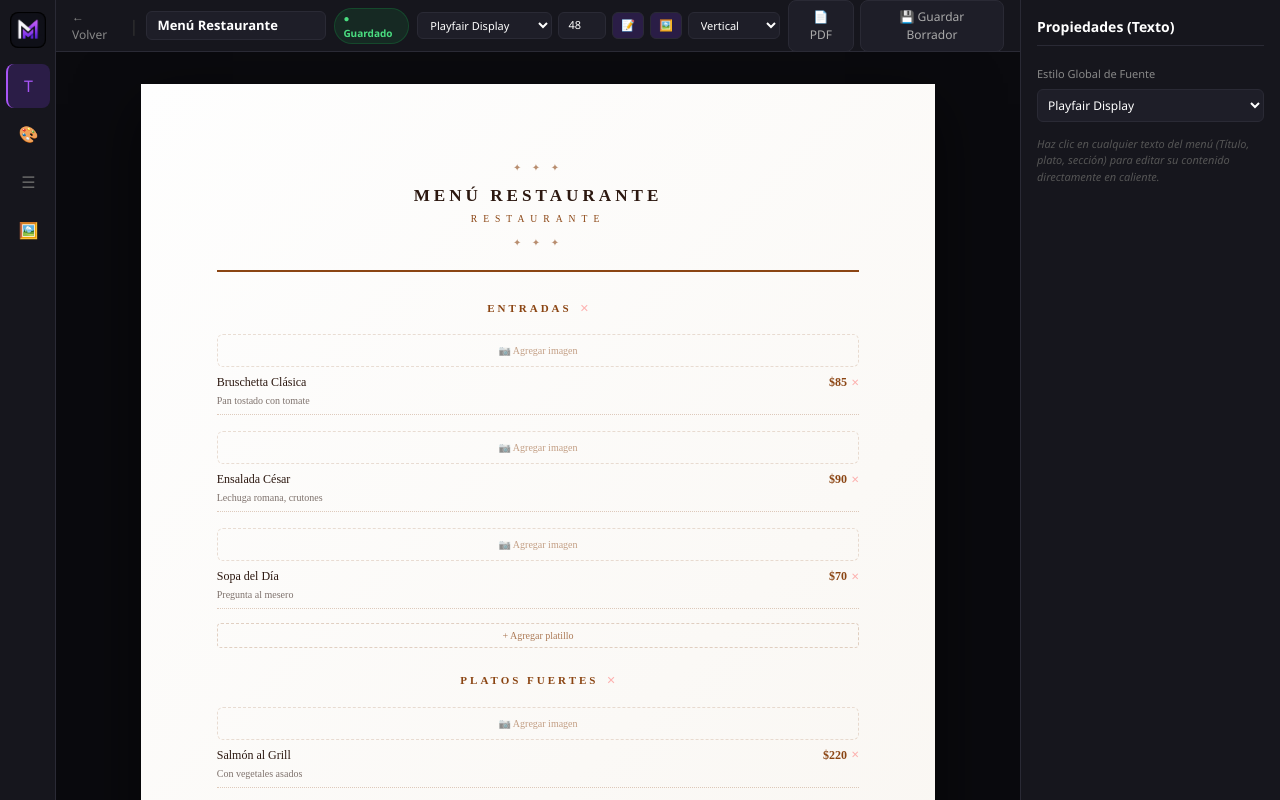
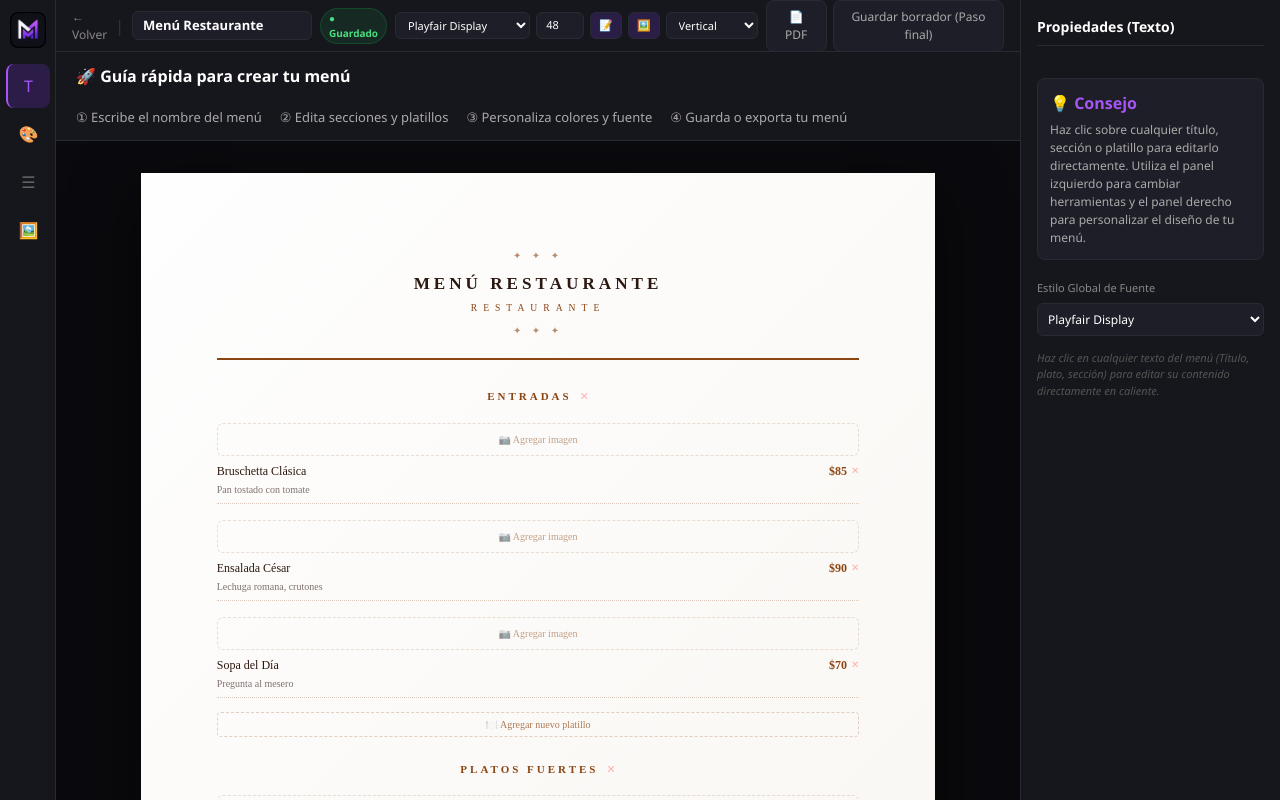
Before and after one commit to IRVINISAEL/EDITOR-MENU, a Next.js app in the folder menu-front/menus-app/: page /editor in a window 1280 px wide. Built offline with nearby package versions, Linux system fonts and the light colour scheme.

Commit message:
feat(editor): mejorar experiencia de creación de menús con guía e instrucciones visuales

```diff
--- a/menu-front/menus-app/src/app/editor/page.tsx
+++ b/menu-front/menus-app/src/app/editor/page.tsx
@@ -313,9 +313,42 @@ export default function Editor() {
             <button onClick={() => handleGuardar("Borrador")} style={{
               background: "#1e1e28", border: "1px solid #2a2a35", borderRadius: 8,
               color: "#aaa", padding: "7px 12px", cursor: "pointer", fontSize: 12,
-            }}>💾 Guardar Borrador</button>
+            }}> Guardar borrador (Paso final)</button>
           </div>
         </div>
+
+        {/* GUÍA RÁPIDA */}
+          <div
+            style={{
+              background: "#16161d",
+              borderBottom: "1px solid #2a2a35",
+              padding: "12px 20px",
+              display: "flex",
+              alignItems: "center",
+              justifyContent: "space-between",
+              gap: 20,
+              flexWrap: "wrap",
+            }}
+          >
+            <span style={{ color: "#fff", fontWeight: 600 }}>
+              🚀 Guía rápida para crear tu menú
+            </span>
+
+            <div
+              style={{
+                display: "flex",
+                gap: 18,
+                flexWrap: "wrap",
+                color: "#aaa",
+                fontSize: 13,
+              }}
+            >
+              <span>① Escribe el nombre del menú</span>
+              <span>② Edita secciones y platillos</span>
+              <span>③ Personaliza colores y fuente</span>
+              <span>④ Guarda o exporta tu menú</span>
+            </div>
+          </div>
 
         {/* CANVAS DE TRABAJO */}
         <div style={{
@@ -516,10 +549,10 @@ export default function Editor() {
                     )}
                   </div>
                 ))}
-                <button onClick={() => agregarPlatillo(seccion.id)} style={{ background: "transparent", border: `1px dashed ${fondoActivo.acento}55`, borderRadius: 4, color: fondoActivo.acento, cursor: "pointer", fontSize: 10, padding: "4px 12px", marginTop: 4, width: "100%", opacity: 0.7 }}>+ Agregar platillo</button>
+                <button onClick={() => agregarPlatillo(seccion.id)} style={{ background: "transparent", border: `1px dashed ${fondoActivo.acento}55`, borderRadius: 4, color: fondoActivo.acento, cursor: "pointer", fontSize: 10, padding: "4px 12px", marginTop: 4, width: "100%", opacity: 0.7 }}>🍽️ Agregar nuevo platillo</button>
               </div>
             ))}
-            <button onClick={agregarSeccion} style={{ background: "transparent", border: `2px dashed ${fondoActivo.acento}33`, borderRadius: 8, color: fondoActivo.acento, cursor: "pointer", fontSize: 11, padding: "8px 16px", width: "100%", fontWeight: 600, marginTop: 8 }}>+ Agregar Nueva Sección</button>
+            <button onClick={agregarSeccion} style={{ background: "transparent", border: `2px dashed ${fondoActivo.acento}33`, borderRadius: 8, color: fondoActivo.acento, cursor: "pointer", fontSize: 11, padding: "8px 16px", width: "100%", fontWeight: 600, marginTop: 8 }}>➕ Agregar una nueva sección</button>
           </div>
         </div>
       </div>
@@ -532,6 +565,32 @@ export default function Editor() {
         <h3 style={{ color: "white", fontSize: 14, margin: 0, fontWeight: 600, borderBottom: "1px solid #2a2a35", paddingBottom: 8 }}>
           Propiedades ({herramienta})
         </h3>
+        <div
+            style={{
+              background: "#1e1e28",
+              border: "1px solid #2a2a35",
+              borderRadius: 8,
+              padding: 12,
+              marginTop: 12,
+            }}
+          >
+            <div style={{ color: "#a855f7", fontWeight: 600, marginBottom: 6 }}>
+              💡 Consejo
+            </div>
+
+            <p
+              style={{
+                color: "#aaa",
+                fontSize: 12,
+                lineHeight: 1.5,
+                margin: 0,
+              }}
+            >
+              Haz clic sobre cualquier título, sección o platillo para editarlo directamente.
+              Utiliza el panel izquierdo para cambiar herramientas y el panel derecho para
+              personalizar el diseño de tu menú.
+            </p>
+          </div>
 
         {herramienta === "Texto" && (
           <div style={{ display: "flex", flexDirection: "column", gap: 14 }}>
```
